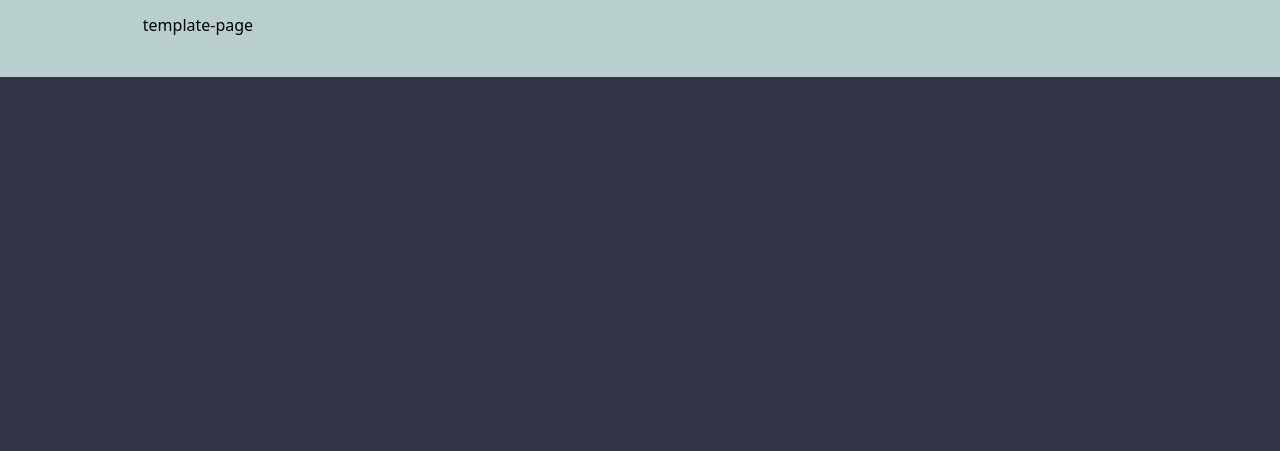
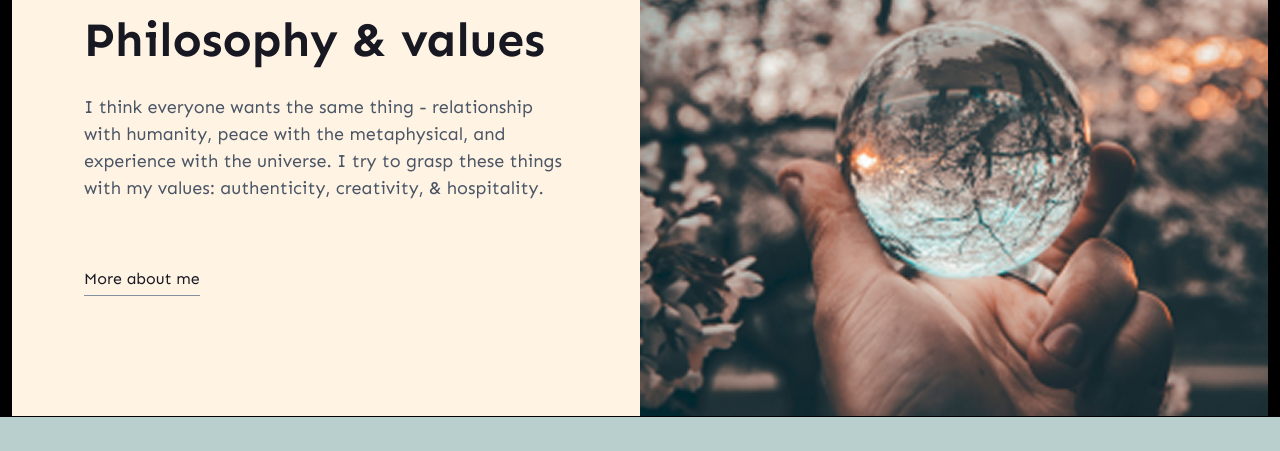
Before and after one commit to Mariay2604/dev-LemonSchool, a website built with Vite: page index.html in a window 1280 px wide. Shown: the part 2026-2477 px from the top of the page. Before the commit the page ends 2103 px from the top, so only its background shows below. Built offline with nearby package versions, Linux system fonts and the light colour scheme; a web font is replaced by a local one.

Commit message:
feat: block philosophy done

```diff
--- a/index.html
+++ b/index.html
@@ -16,6 +16,7 @@
     {{> header-portfolio}}
     {{> banner }}
     {{> experience }}
+    {{> philosophy }}
 
     </div>
 
--- /dev/null
+++ b/src/partials/philosophy.html
@@ -0,0 +1,10 @@
+<section class="grid grid-cols-1 md:grid-cols-2">
+    <div class="flex flex-col items-start py-12 px-5 md:py-20 lg:py-30 md:px-10 lg:px-18 bg-amber-100">
+        <h2 class="text-indigo-950 text-2xl md:text-5xl font-bold mb-6 leading-[1.2]">Philosophy & values</h2>
+        <p class="text-lg text-gray-600 leading-[1.5]">I think everyone wants the same thing - relationship with humanity, peace with the metaphysical, and experience with the universe. I try to grasp these things with my values: authenticity, creativity, & hospitality.</p>
+        <a href="#" class="text-indigo-950 mt-auto border-b pb-1 border-gray-500">More about me</a>
+    </div>
+    <div>
+        <img src="philosophy.png" class="object-cover w-full h-112 md:h-full" alt="philosophy">
+    </div>
+</section>
--- a/src/style.css
+++ b/src/style.css
@@ -11,6 +11,7 @@
   --color-indigo-950: #181823;
   --color-gray-400: #808080;
   --color-gray-500: #8491A0;
+  --color-amber-100: #FFF3E4;
 
   --text-h1: 48px;
   --text-h2: 42px;
```
Also changed, not shown: public/philosophy.png (added).
